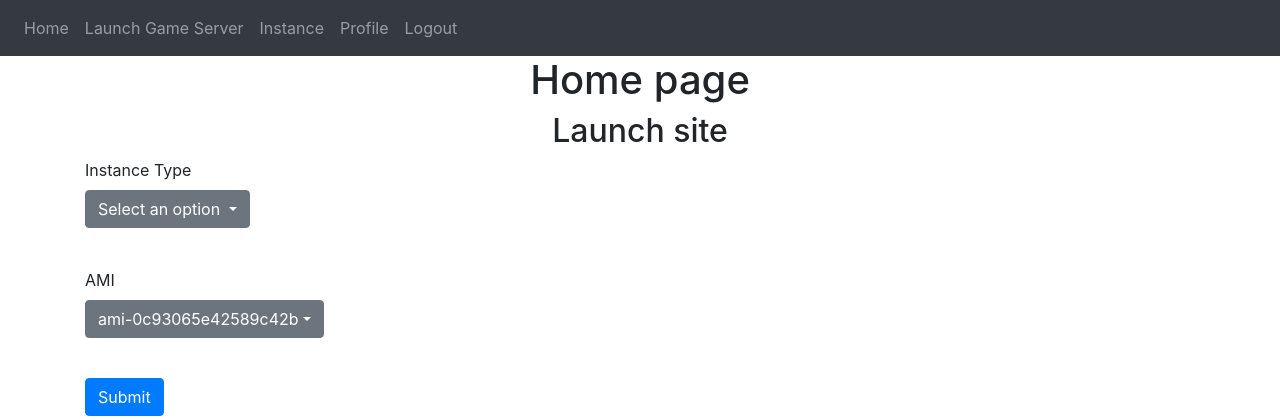
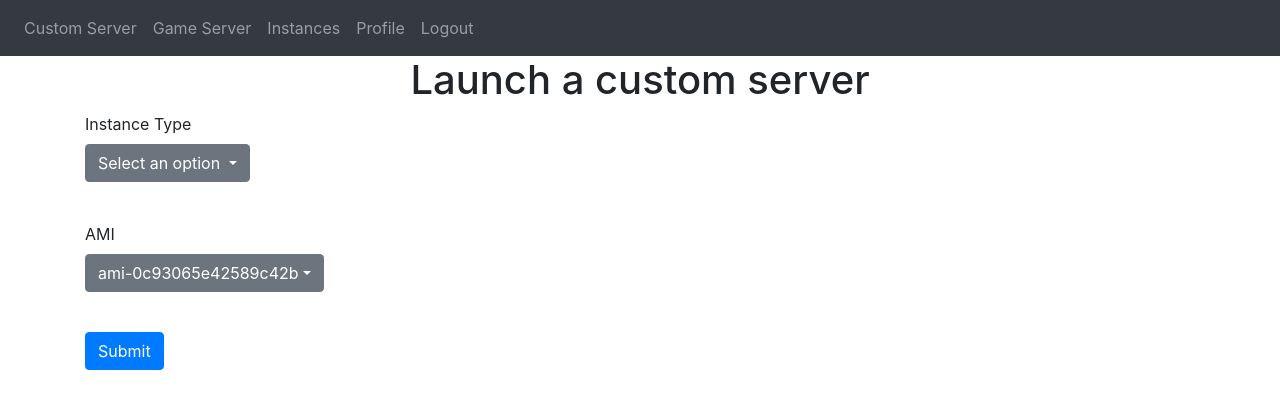
Before and after one commit to GeorgeBodea/Server-Launcher, a Flask app: page / in a window 1280 px wide. Shown: the top 420 px of the page. Run offline with Flask 3, Linux system fonts and the light colour scheme; the visitor is signed in with stand-in values (Sample User, id 1); some libraries are stand-ins or nearby versions.

Commit message:
Refactored titles and names

```diff
--- a/src/website/templates/base.html
+++ b/src/website/templates/base.html
@@ -34,9 +34,9 @@
             <div class="collapse navbar-collapse" id="navbar">
                 <div class="navbar-nav">
                     {% if user.is_authenticated %}
-                        <a class="nav-item nav-link" id="home" href="/">Home</a>
-                        <a class="nav-item nav-link" id="launch_game_server" href="/launch_game_server">Launch Game Server</a>
-                        <a class="nav-item nav-link" id="instances" href="/instance_details">Instance</a>
+                        <a class="nav-item nav-link" id="home" href="/">Custom Server</a>
+                        <a class="nav-item nav-link" id="launch_game_server" href="/launch_game_server">Game Server</a>
+                        <a class="nav-item nav-link" id="instances" href="/instance_details">Instances</a>
                         <a class="nav-item nav-link" id="profile" href="/profile">Profile</a>
                         <a class="nav-item nav-link" id="logout" href="/logout">Logout</a>
                     {% else %}
--- a/src/website/templates/game_servers.html
+++ b/src/website/templates/game_servers.html
@@ -1,9 +1,9 @@
 {% extends "base.html" %}
 
-{% block title %} Game Server {% endblock %}
+{% block title %} Game Server Launcher {% endblock %}
 
 {% block content %}
-<h1 align="center">Launch Game Server</h1>
+<h1 align="center">Launch a game server</h1>
 
 <form method="POST">
 
--- a/src/website/templates/home.html
+++ b/src/website/templates/home.html
@@ -1,10 +1,9 @@
 {% extends "base.html" %}
 
-{% block title %} Home {% endblock %}
+{% block title %} Custom Server Launcher {% endblock %}
 
 {% block content %}
-<h1 align="center" > Home page </h1>
-<h2 align="center">Launch site</h2>
+<h1 align="center" > Launch a custom server </h1>
 
 <form method="POST">
 
--- a/src/website/templates/instances.html
+++ b/src/website/templates/instances.html
@@ -1,9 +1,9 @@
 {% extends "base.html" %}
 
-{% block title %} Instance details {% endblock %}
+{% block title %} Instances details {% endblock %}
 
 {% block content %}
-<h1 align="center" > Instance details </h1>
+<h1 align="center" > Instances details </h1>
 <h2>List of active instances</h2>
 
 {% set terminable_instances = instances_info | selectattr('3', 'in', ['pending', 'running', 'stopping', 'stopped']) | list %}
```
